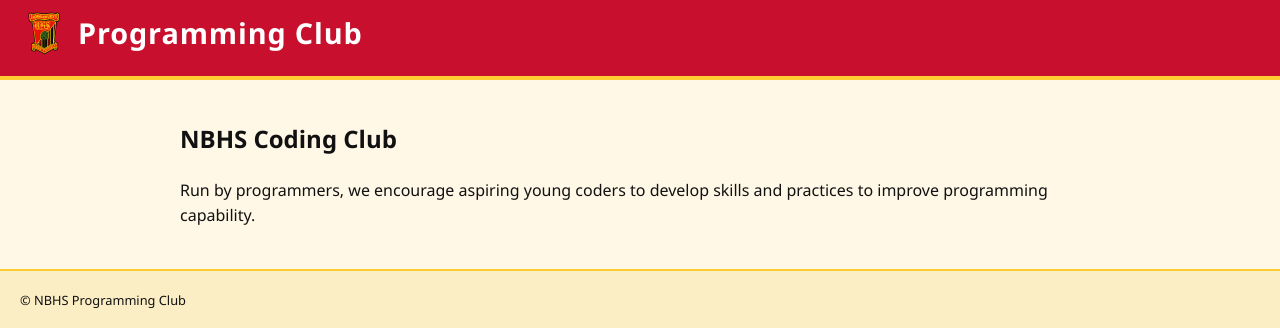
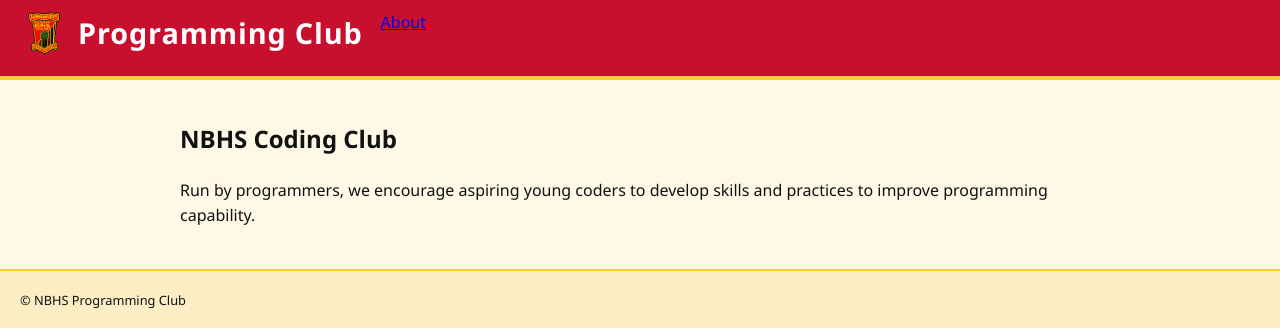
Before and after one commit to gardenssonja/ProgrammingClubWebsite, a Flask app: page / in a window 1280 px wide. Shown: the top 328 px of the page. Run offline with Flask 3, Linux system fonts and the light colour scheme.

Commit message:
Update base.html
added link to about

```diff
--- a/ProgrammingClubWebsite-main/ProgrammingClubWebsite-main/templates/base.html
+++ b/ProgrammingClubWebsite-main/ProgrammingClubWebsite-main/templates/base.html
@@ -14,6 +14,7 @@
             <img src="{{ url_for('static', filename='images/normo_logo.png') }}" alt="NBHS Logo">
         </a>
         <h1 class="site-title">Programming Club</h1>
+        <a href="{{ url_for('about') }}" class="navigators">About</a>
     </nav>
 
     <!-- Main page content -->
```
